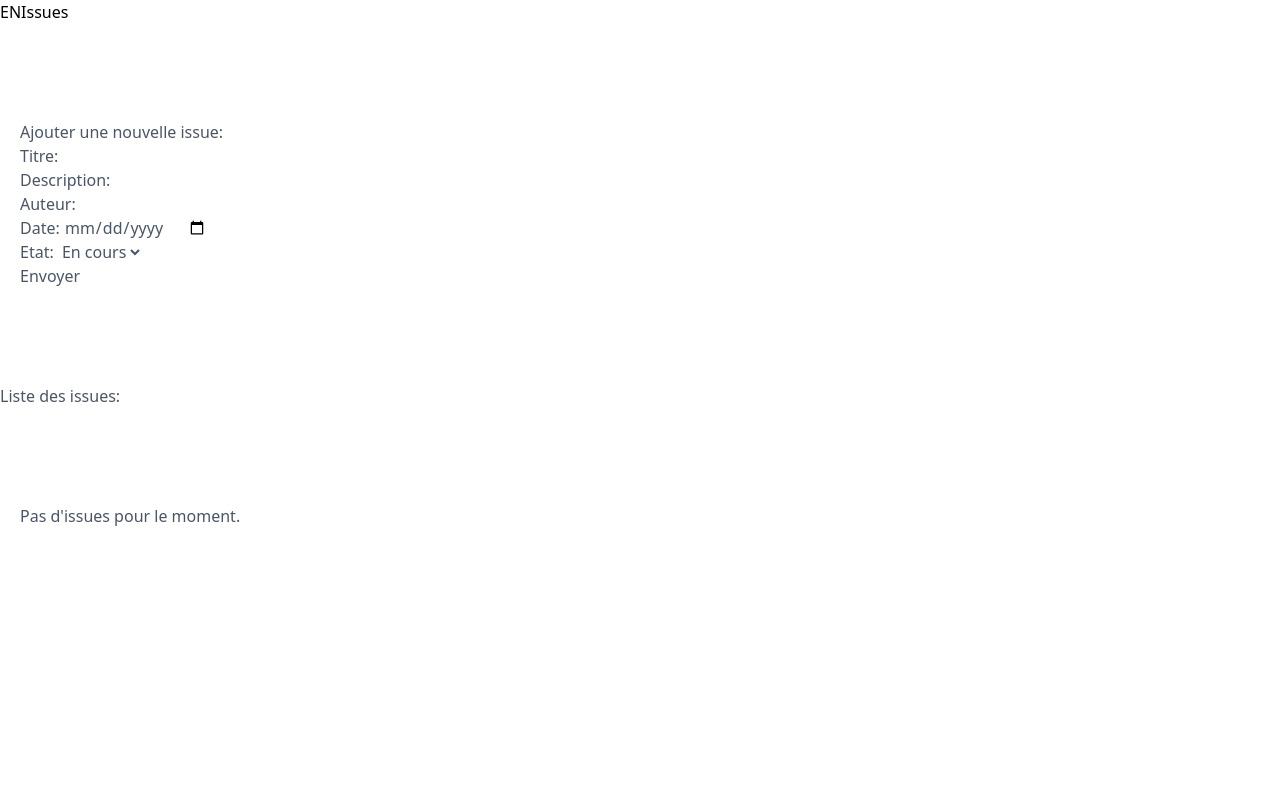
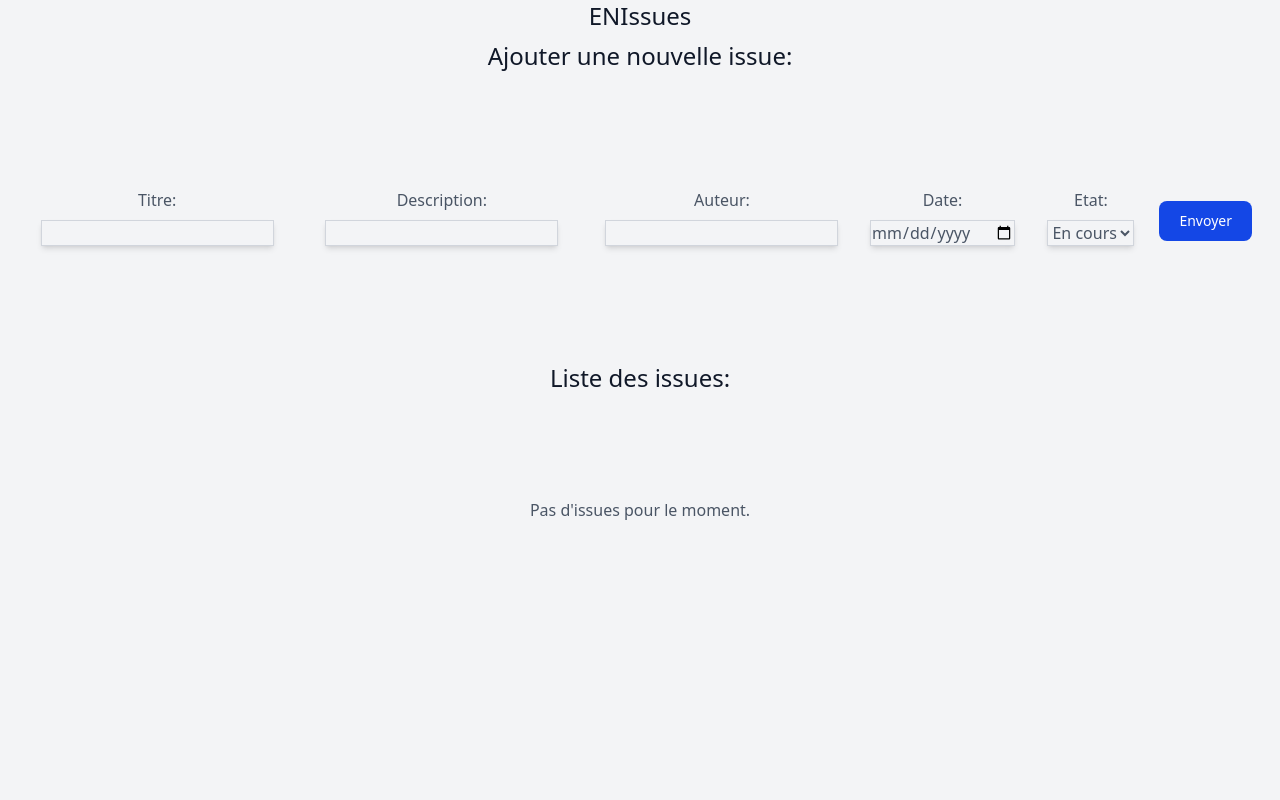
Before and after one commit to AlexRovere/eni-issues, a Node server app: page / in a window 1280 px wide. Run offline with Node 20, Linux system fonts and the light colour scheme.

Commit message:
Update index.ejs

```diff
--- a/views/index.ejs
+++ b/views/index.ejs
@@ -6,70 +6,68 @@
     <title>ENIssues</title>
     <script src="https://unpkg.com/@tailwindcss/browser@4"></script>
 </head>
-<body>
-    <h1>ENIssues</h1>
+<body class="bg-gray-100 min-h-screen">
+    <h1 class="text-2xl font-medium text-gray-900 title-font mb-2 text-center">ENIssues</h1>
 
-    <section class="text-gray-600 body-font overflow-hidden">
-        <div class="container px-5 py-24 mx-auto">
-            <h2>Ajouter une nouvelle issue:</h2>
-            <form action="/add-issue" method="post">
-                <div>
+    <section class="text-gray-600 body-font overflow-hidden text-center">
+        <h2 class="text-2xl font-medium text-gray-900 title-font mb-2 text-center">Ajouter une nouvelle issue:</h2>
+        <div class="container px-5 py-24 mx-auto flex justify-center items-center">
+            <form action="/add-issue" method="post" class="flex justify-center items-center">
+                <div class="m-3">
                     <label for="titre">Titre:</label>
-                    <input type="text" name="titre" id="titre">
+                    <input type="text" name="titre" id="titre" class="shadow-md border border-gray-300 m-2">
                 </div>
 
                 <div>
                     <label for="description">Description:</label>
-                    <input type="text" name="description" id="description">
+                    <input type="text" name="description" id="description" class="shadow-md border border-gray-300 m-2">
                 </div>
 
                 <div>
                     <label for="auteur">Auteur:</label>
-                    <input type="text" name="auteur" id="auteur">
+                    <input type="text" name="auteur" id="auteur" class="shadow-md border border-gray-300 m-2">
                 </div>
 
                 <div>
                     <label for="date">Date:</label>
-                    <input type="date" name="date" id="date">
+                    <input type="date" name="date" id="date" class="shadow-md border border-gray-300 m-2">
                 </div>
 
                 <div>
                     <label for="etat">Etat:</label>
-                    <select name="etat" id="etat">
+                    <select name="etat" id="etat" class="shadow-md border border-gray-300 m-2">
                         <option value="en-cours">En cours</option>
                         <option value="resolu">Résolu</option>
                     </select>
                 </div>
 
                 <div>
-                    <button type="submit">Envoyer</button>
+                    <button type="submit" class="m-2 text-white bg-blue-700 hover:bg-blue-800 focus:ring-4 focus:ring-blue-300 font-medium rounded-lg text-sm px-5 py-2.5 me-2 mb-2 dark:bg-blue-600 dark:hover:bg-blue-700 focus:outline-none dark:focus:ring-blue-800">Envoyer</button>
                 </div>
             </form>
         </div>
     </section>
 
-    <section class="text-gray-600 body-font overflow-hidden">
-        <h2>Liste des issues:</h2>
+    <section class="text-gray-600 body-font overflow-hidden  text-center">
+        <h2 class="text-2xl font-medium text-gray-900 title-font mb-2 text-center">Liste des issues:</h2>
         <% if (issues.length > 0) { %>
-            <div class="container px-5 py-24 mx-auto">
+            <div class="container p-6 bg-white border border-gray-200 rounded-lg shadow-sm hover:bg-gray-100 dark:bg-gray-800 dark:border-gray-700 dark:hover:bg-gray-700 px-5 py-24 mx-auto flex justify-center items-center">
                 <div class="-my-8 divide-y-2 divide-gray-100">
                     <% issues.forEach(issue => { %>
-                    <div class="py-8 flex flex-wrap md:flex-nowrap">
 
-                        <div class="md:w-64 md:mb-0 mb-6 flex-shrink-0 flex flex-col">
+                        <a href="#" class="block max-w-sm p-6 bg-white border border-gray-200 rounded-lg shadow-sm hover:bg-gray-100 dark:bg-gray-800 dark:border-gray-700 dark:hover:bg-gray-700">
+
+                            <h5 class="mb-2 text-2xl font-bold tracking-tight text-gray-900 dark:text-white"><%= issue.titre %></h5>
+
+                            <p class="font-normal text-gray-700 dark:text-gray-400"><%= issue.description %></p>
                             <span class="font-semibold title-font text-gray-700"><%= issue.auteur %></span>
                             <span class="mt-1 text-gray-500 text-sm"><%= issue.date %></span>
-                        </div>
+                            <p class="text-green-500 inline-flex items-center mt-4"><%= issue.etat %></p>
+                            </a>
 
-                        <div class="md:flex-grow">
-                            <h2 class="text-2xl font-medium text-gray-900 title-font mb-2"><%= issue.titre %></h2>
-                            <p class="leading-relaxed"><%= issue.description %></p>
-                            <p class="text-green-500 inline-flex items-center mt-4"><%= issue.etat %></p>
-                        </div>
-                    </div>
                     <% }); %>
                 </div>
-            </div>
+
         <% } else { %>
             <div class="container px-5 py-24 mx-auto">
                 <h2>Pas d'issues pour le moment.</h2>
```
